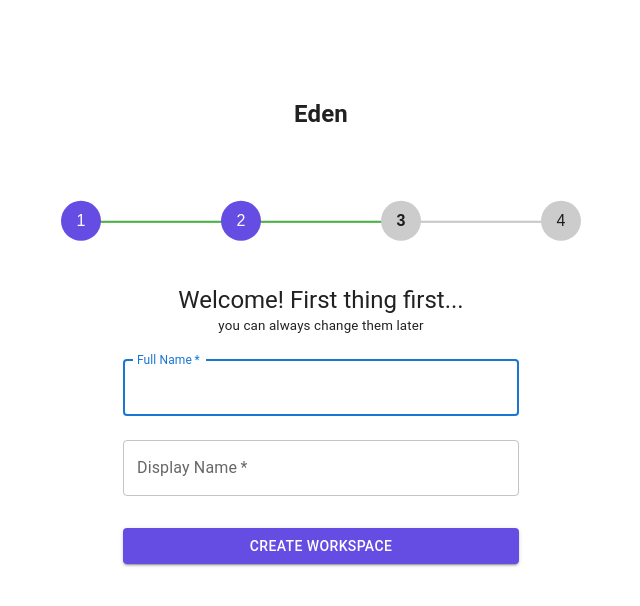
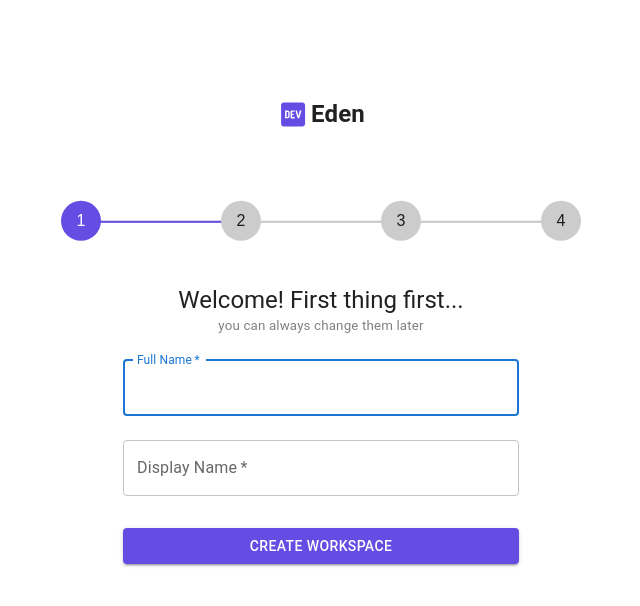
Before and after one commit to prakash855/cutshort-stepper-form, a React (Create React App) app: page / in a window 1280 px wide. Shown: the top 606 px of the page, without its empty margins (319-959 px from the left). Built offline with nearby package versions, Linux system fonts and the light colour scheme.

Commit message:
feat: stepper functionality

```diff
--- a/src/App.css
+++ b/src/App.css
@@ -5,11 +5,22 @@
   height: 100vh;
 }
 
+.logo {
+  color: #654de4;
+  margin-right: 2px;
+}
+
+.css-i4bv87-MuiSvgIcon-root{
+  font-size: 2rem !important;
+}
+
 .eden {
   position: absolute;
   left: 50%;
   top: 10%;
   transform: translate(-50%, -10%);
+  display: flex;
+  align-items: center;
 }
 
 .stepper-wrapper {
@@ -74,14 +85,14 @@
 }
 
 .stepper-item.completed .step-counter {
-  background-color: #654DE4;
+  background-color: #654de4;
   color: white;
 }
 
 .stepper-item.completed::after {
   position: absolute;
   content: "";
-  border-bottom: 2px solid #4bb543;
+  border-bottom: 2px solid #654de4;
   width: 100%;
   top: 20px;
   left: 50%;
--- a/src/App.js
+++ b/src/App.js
@@ -1,25 +1,36 @@
+import { useState } from "react";
 import "./App.css";
 import UserForm from "./component/UserForm.jsx/UserForm";
 
+import LogoDevIcon from "@mui/icons-material/LogoDev";
+
 function App() {
+  const [step, setStep] = useState(1);
+  const completedMenus = (menu) => {
+    setStep(menu);
+  };
+
   return (
     <div className="App">
-      <h2 className="eden">Eden</h2>
-      <div class="stepper-wrapper">
-        <div class="stepper-item completed">
-          <div class="step-counter">1</div>
+      <h2 className="eden">
+        <LogoDevIcon className="logo" />
+        Eden
+      </h2>
+      <div className="stepper-wrapper">
+        <div className={`stepper-item completed`}>
+          <div className="step-counter">1</div>
         </div>
-        <div class="stepper-item completed">
-          <div class="step-counter">2</div>
+        <div className={step < 2 ? `stepper-item` : `stepper-item completed`}>
+          <div className="step-counter">2</div>
         </div>
-        <div class="stepper-item active">
-          <div class="step-counter">3</div>
+        <div className={step < 3 ? `stepper-item` : `stepper-item completed`}>
+          <div className="step-counter">3</div>
         </div>
-        <div class="stepper-item">
-          <div class="step-counter">4</div>
+        <div className={step < 4 ? `stepper-item` : `stepper-item completed`}>
+          <div className="step-counter">4</div>
         </div>
       </div>
-      <UserForm />
+      <UserForm completedMenus={completedMenus} />
     </div>
   );
 }
--- a/src/component/CreateName/CreateName.jsx
+++ b/src/component/CreateName/CreateName.jsx
@@ -35,7 +35,7 @@ export default function CreateName({ nextStep }) {
           <Typography component="h1" variant="h5">
             Welcome! First thing first...
           </Typography>
-          <small>you can always change them later</small>
+          <small className="tag-line">you can always change them later</small>
           <Box
             component="form"
             onSubmit={handleSubmit}
--- a/src/component/CreateUtility/CreateUtility.jsx
+++ b/src/component/CreateUtility/CreateUtility.jsx
@@ -9,10 +9,10 @@ import { createTheme, ThemeProvider } from "@mui/material/styles";
 
 const theme = createTheme();
 
-export default function CreateUtility({nextStep}) {
+export default function CreateUtility({ nextStep }) {
   const handleSubmit = (event) => {
     event.preventDefault();
-    nextStep()
+    nextStep();
     const data = new FormData(event.currentTarget);
     console.log({
       workSpaceName: data.get("workSpaceName"),
@@ -33,9 +33,11 @@ export default function CreateUtility({nextStep}) {
           }}
         >
           <Typography component="h1" variant="h5">
-            How are yu planning to use Eden?
+            How are you planning to use Eden?
           </Typography>
-          <small>we'll stream your setup experience accordingly.</small>
+          <small className="tag-line">
+            we'll stream your setup experience accordingly.
+          </small>
           <Box
             component="form"
             onSubmit={handleSubmit}
--- a/src/component/CreateWorkSpace/CreateWorkSpace.jsx
+++ b/src/component/CreateWorkSpace/CreateWorkSpace.jsx
@@ -35,7 +35,7 @@ export default function CreateWorkSpace({nextStep}) {
           <Typography component="h1" variant="h5">
             Let's set up a home for all your work
           </Typography>
-          <small>you can always create another workspace later</small>
+          <small className="tag-line">you can always create another workspace later</small>
           <Box
             component="form"
             onSubmit={handleSubmit}
--- a/src/component/Tabs/UserTab.css
+++ b/src/component/Tabs/UserTab.css
@@ -18,7 +18,12 @@
   text-align: left;
 }
 
+.tag-line {
+  font-weight: 400;
+  color: gray;
+}
+
 .css-1999axt-MuiAvatar-root,
 .css-1vhaqj4-MuiButtonBase-root-MuiButton-root {
-  background-color: #654DE4 !important;
+  background-color: #654de4 !important;
 }
--- a/src/component/Tabs/UserTabs.jsx
+++ b/src/component/Tabs/UserTabs.jsx
@@ -20,7 +20,7 @@ const data = [
 ];
 
 export default function UserTabs() {
-  const [value, setValue] = React.useState(2);
+  const [value, setValue] = React.useState(0);
 
   const handleChange = (event, newValue) => {
     setValue(newValue);
@@ -32,8 +32,8 @@ export default function UserTabs() {
       onChange={handleChange}
       aria-label="disabled tabs example"
     >
-      {data.map((eachData) => (
-        <Tab label={<UserTab {...eachData} />} />
+      {data.map((eachData, id) => (
+        <Tab key={id} label={<UserTab {...eachData} />} />
       ))}
     </Tabs>
   );
--- a/src/component/UserForm.jsx/UserForm.jsx
+++ b/src/component/UserForm.jsx/UserForm.jsx
@@ -4,11 +4,12 @@ import CreateName from "../CreateName/CreateName";
 import CreateUtility from "../CreateUtility/CreateUtility";
 import CreateWorkSpace from "../CreateWorkSpace/CreateWorkSpace";
 
-const UserForm = () => {
+const UserForm = ({ completedMenus }) => {
   const [step, setStep] = useState(1);
   const nextStep = () => {
     setStep((step) => step + 1);
   };
+  completedMenus(step);
   switch (step) {
     case 1:
       return <CreateName nextStep={nextStep} />;
```
